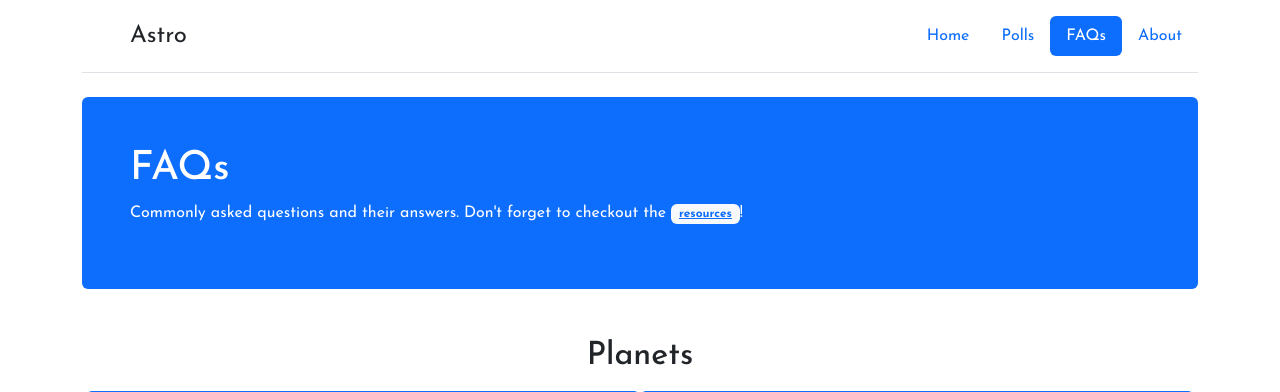
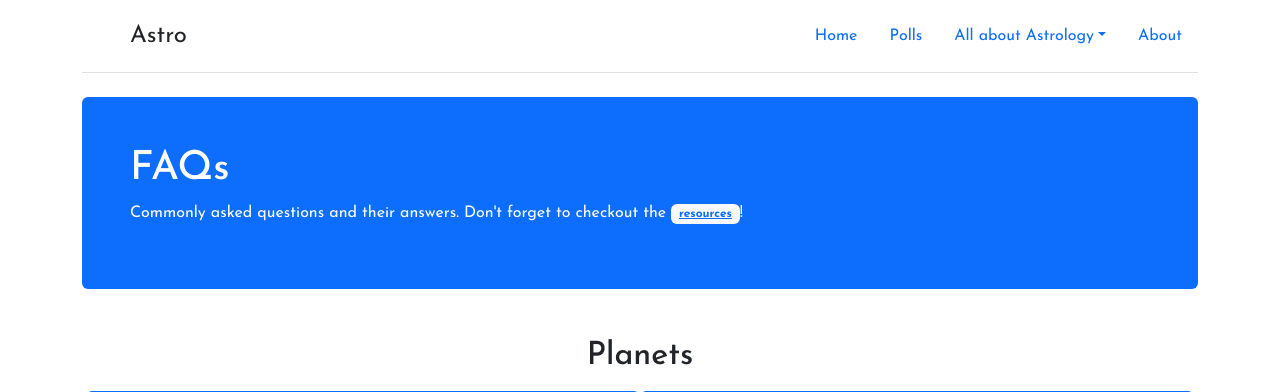
Before and after one commit to Trianglium/astro, a Django app: page /faq/ in a window 1280 px wide. Shown: the top 392 px of the page. Run offline with Django 4.2, Linux system fonts and the light colour scheme; data comes from the database, SQL or seed files in the repository.

Commit message:
Add pill dropdown

```diff
--- a/astro/templates/base.html
+++ b/astro/templates/base.html
@@ -28,7 +28,14 @@
             <li class="nav-item"><a href="{% url 'home' %}" class="nav-link {% if request.resolver_match.url_name == 'home' %}active{% endif %}" aria-current="page">Home</a></li>
             <li class="nav-item"><a href="{% url 'polls:polls-index' %}" class="nav-link {% if request.resolver_match.url_name == 'polls-index' %}active{% endif %}">Polls</a></li>
 
-            <li class="nav-item"><a href="{% url 'faq:faq-index' %}" class="nav-link {% if request.resolver_match.url_name == 'faq-index' %}active{% endif %}">FAQs</a></li>
+            <li class="nav-item">
+                <a class="nav-link dropdown-toggle" data-bs-toggle="dropdown" href="#" role="button" aria-expanded="false">All about Astrology</a>
+                    <ul class="dropdown-menu">
+                        <li><a class="dropdown-item nav-link {% if request.resolver_match.url_name == 'faq-index' %}active{% endif %}" href="{% url 'faq:faq-index' %}">Astrology Basics</a></li>
+                        <li><a class="dropdown-item nav-link {% if request.resolver_match.url_name == 'resource-list' or  request.resolver_match.url_name == 'resource-detail' %}active{% endif %}" href="{% url 'faq:resource-list' %}">Recommended Resources</a></li>
+                    </ul>
+
+            </li>
             <li class="nav-item"><a href="{% url 'about' %}" class="nav-link {% if request.resolver_match.url_name == 'about' %}active{% endif %}">About</a></li>
           </ul>
         </header>
```
Also changed, not shown: astro/points.json (deleted, +0 -1 lines).
